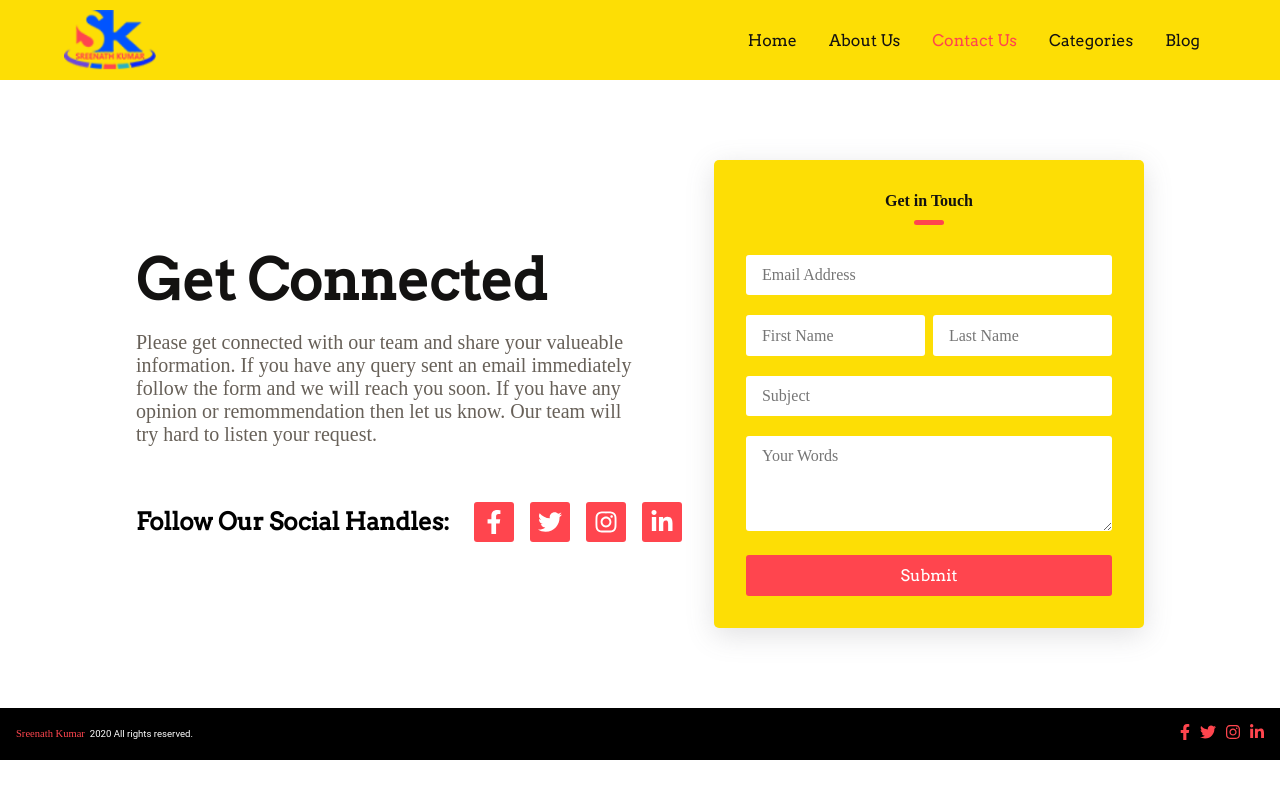
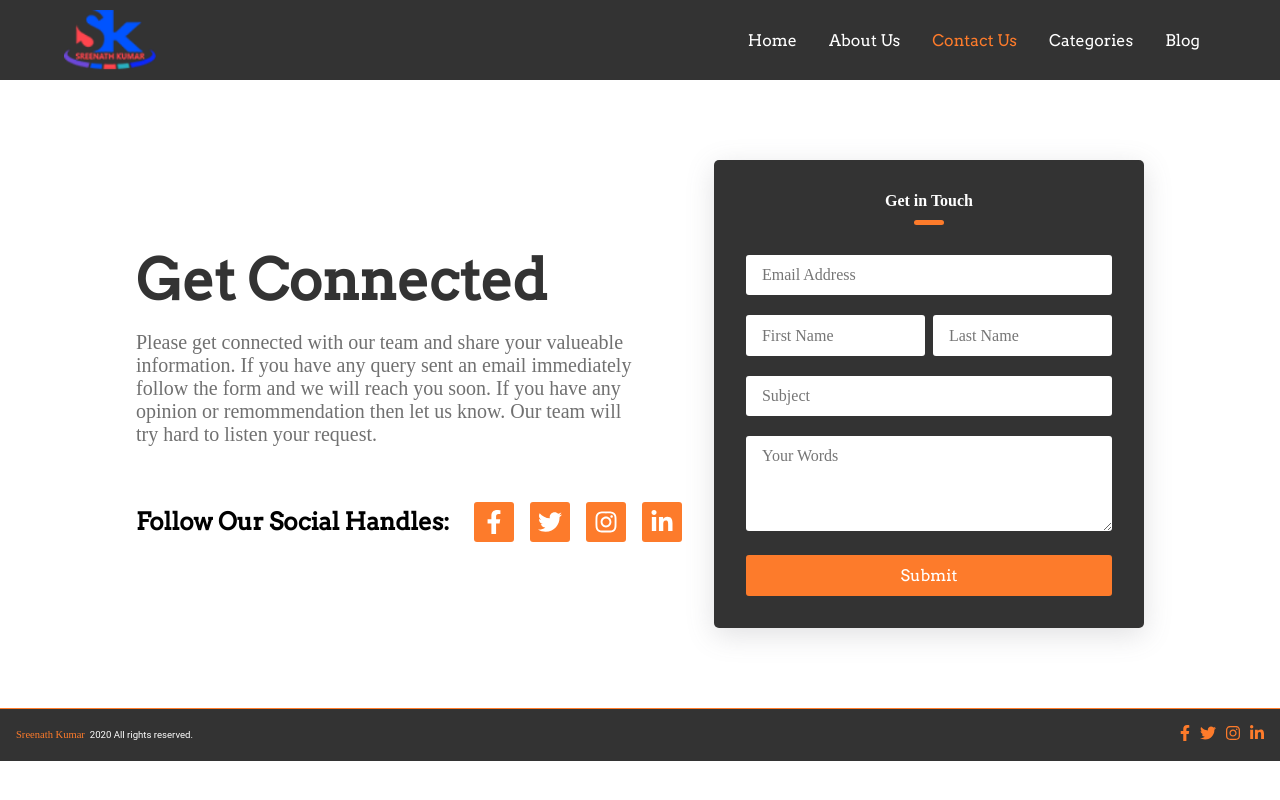
Before and after one commit to sreenathkumar/react-library, a React (Create React App) app: page /contact-us in a window 1280 px wide. Built offline with nearby package versions, Linux system fonts and the light colour scheme.

Commit message:
fix: changed color theme

```diff
--- a/src/css/contact.css
+++ b/src/css/contact.css
@@ -5,13 +5,13 @@
 .contact-texts h2 {
    font-family: var(--heading-font);
    font-size: var(--fs-600);
-   color: var(--ter-color);
+   color: var(--main-color);
    margin-bottom: 1rem;
 }
 .contact-texts p {
    font-family: var(--para-font);
    font-size: var(--fs-500);
-   color: var(--ter-color-light);
+   color: rgba(112, 112, 112, 1);
 }
 .social-links {
    text-align: center;
--- a/src/css/footer.css
+++ b/src/css/footer.css
@@ -7,7 +7,8 @@ footer {
    flex-direction: row;
    align-items: center;
    justify-content: space-between;
-  background: black;
+   background: var(--main-color);
+   border-top: 1px solid var(--secondary-color);
 }
 .footer-icons {
    display: flex;
--- a/src/css/header.css
+++ b/src/css/header.css
@@ -1,8 +1,8 @@
 :root {
-   --main-color: #fdde05;
-   --secondary-color: rgb(255 69 78);
-   --ter-color: #131211;
-   --ter-color-light: #676058;
+   --main-color: #333333;
+   --secondary-color: #fd7b2b; /* --rgb(255 69 78); */
+   --ter-color: white;
+   --ter-color-light: #ede0d4;
    --heading-font: "Arvo";
    --para-font: "Raleway";
    --fs-xl: clamp(0.5rem, 8vw, 2.5rem);
--- a/src/css/search-book.css
+++ b/src/css/search-book.css
@@ -1,5 +1,5 @@
 #counter {
-   background: #e8e8e8;
+   background: var(--main-color);
 }
 @media (min-width: 769px) {
    #counter {
--- a/src/css/subfooter.css
+++ b/src/css/subfooter.css
@@ -2,7 +2,7 @@
 * Sub Footer Style for Smaller Devices
 */
 #subfooter {
-   background: var(--ter-color);
+   background: var(--main-color);
 }
 .mission {
    display: flex;
--- a/src/css/testimonial-card.css
+++ b/src/css/testimonial-card.css
@@ -64,7 +64,7 @@
 .clients .client-name {
    font-size: var(--fs-400);
    font-family: var(--heading-font);
-  color: var(--ter-color);
+   color: var(--main-color);
 }
 .clients .client-profession {
    font-size: 0.7rem;
--- a/src/css/testimonial.css
+++ b/src/css/testimonial.css
@@ -2,7 +2,7 @@
 * Testmonial Style
 */
 #testimonial {
-  background-color: #e8e8e8;
+   background-color: var(--ter-color-light);
 }
 .testimonial-title {
    display: flex;
@@ -14,7 +14,7 @@
    font-family: var(--heading-font);
    text-align: center;
    font-size: 1.5rem;
-  color: var(--ter-color);
+   color: var(--main-color);
 }
 .testimonial-title span {
    width: 30px;
```
Lines whose indentation alone changed are shown as unchanged.
